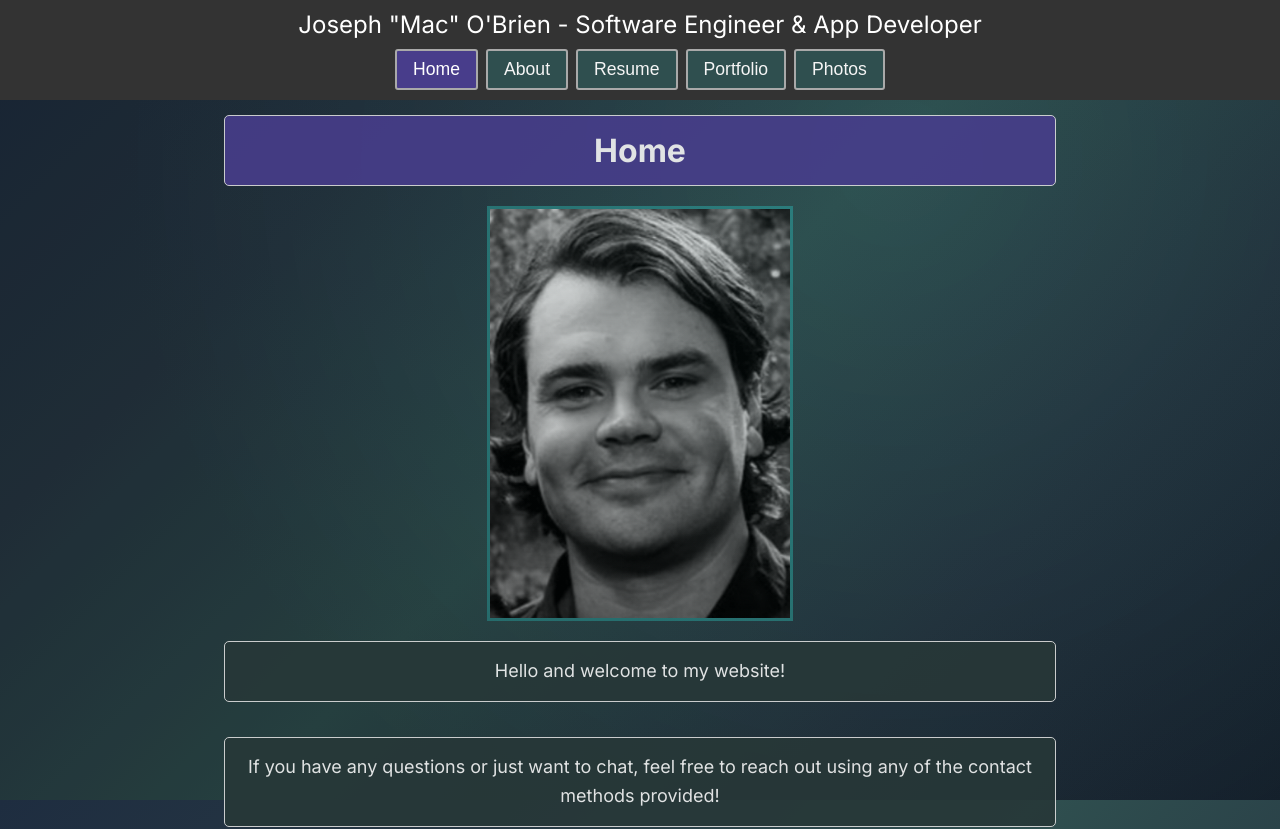
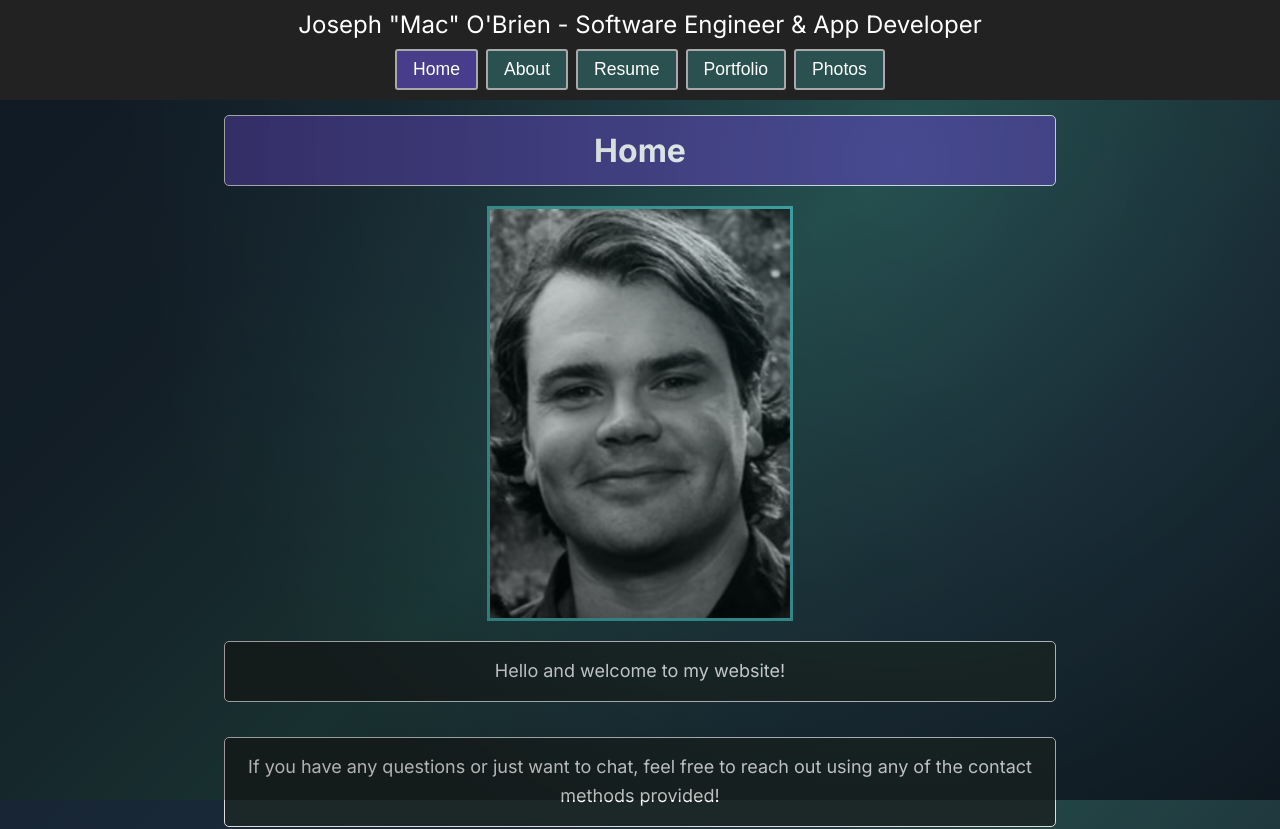
Before and after one commit to jobrien127/personal-site, a React (Create React App) app: page / in a window 1280 px wide. Shown: the top 829 px of the page. Built offline with nearby package versions, Linux system fonts and the light colour scheme.

Commit message:
feat: restyle site

```diff
--- a/public/index.html
+++ b/public/index.html
@@ -4,7 +4,7 @@
     <meta charset="utf-8" />
     <link rel="icon" href="%PUBLIC_URL%/favicon.ico" />
     <meta name="viewport" content="width=device-width, initial-scale=1" />
-    <meta name="theme-color" content="#000000" />
+    <meta name="theme-color" content="#172535" />
     <meta name="description" content="Joseph O'Brien - Software Engineer and App Developer Portfolio" />
     <link rel="apple-touch-icon" href="%PUBLIC_URL%/logo192.png" />
     <link rel="manifest" href="%PUBLIC_URL%/manifest.json" />
--- a/src/components/common/SEO.tsx
+++ b/src/components/common/SEO.tsx
@@ -37,6 +37,10 @@ const SEO: React.FC<SEOProps> = ({
       <meta name="twitter:description" content={description} />
       <meta name="twitter:image" content={ogImage} />
 
+      {/* Accessibility meta tags */}
+      <meta name="theme-color" content="#172535" />
+      <meta name="color-scheme" content="dark light" />
+
       {/* Additional meta tags */}
       <meta name="viewport" content="width=device-width, initial-scale=1.0" />
       <meta name="robots" content="index, follow" />
--- a/src/components/layout/MainLayout.tsx
+++ b/src/components/layout/MainLayout.tsx
@@ -14,11 +14,11 @@ const LayoutWrapper = styled.div<WrapperProps>`
   min-height: 100vh;
   background: linear-gradient(
     135deg,
-    #1e2d40 0%,
-    #273844 25%,
-    #2f4f4f 50%,
-    #273844 75%,
-    #1a2836 100%
+    #172535 0%,
+    #1c2c38 25%,
+    #234545 50%,
+    #1c2c38 75%,
+    #14212c 100%
   );
   background-size: cover;
   background-position: center;
@@ -36,8 +36,8 @@ const LayoutWrapper = styled.div<WrapperProps>`
     height: 100%;
     background: radial-gradient(
       circle at 70% 20%,
-      rgba(45, 128, 128, 0.08) 0%,
-      rgba(0, 0, 0, 0.2) 70%
+      rgba(67, 191, 191, 0.1) 0%,
+      rgba(0, 0, 0, 0.3) 70%
     );
     z-index: 0;
     pointer-events: none;
@@ -58,7 +58,6 @@ const MainLayout: React.FC<LayoutProps> = ({ children }) => {
   const [isBackgroundLoaded, setIsBackgroundLoaded] = useState(false);
 
   useEffect(() => {
-    // Set background as loaded immediately since we're not loading an image anymore
     setIsBackgroundLoaded(true);
   }, []);
 
--- a/src/components/ui/LoadingSpinner.tsx
+++ b/src/components/ui/LoadingSpinner.tsx
@@ -18,8 +18,8 @@ const SpinnerWrapper = styled(motion.div)`
 const Spinner = styled.div`
   width: 50px;
   height: 50px;
-  border: 5px solid #f3f3f3;
-  border-top: 5px solid #3498db;
+  border: 5px solid #f8f8f8;
+  border-top: 5px solid #4361ee;
   border-radius: 50%;
   animation: ${spin} 1s linear infinite;
 `;
--- a/src/styles/GlobalStyles.ts
+++ b/src/styles/GlobalStyles.ts
@@ -6,7 +6,7 @@ const GlobalStyles = createGlobalStyle`
     margin: 0;
     padding: 0;
     height: 100%;
-    background-color: lightgray;
+    background-color: #e0e0e0;
     font-family: 'Inter', -apple-system, BlinkMacSystemFont, 'Segoe UI', Roboto,
       'Helvetica Neue', Arial, sans-serif;
     -webkit-font-smoothing: antialiased;
@@ -22,16 +22,16 @@ const GlobalStyles = createGlobalStyle`
 
   /* Common styles */
   h2 {
-    color: whitesmoke;
+    color: #ffffff;
     border: 1px solid #ddd;
     border-radius: 5px;
-    background-color: darkslateblue;
+    background-color: #483d8b;
     text-align: center;
     font-size: 2rem;
     margin: 0 auto 20px;
     padding: 15px;
     max-width: 800px;
-    opacity: 0.9;
+    opacity: 1;
   }
 
   /* TabBar styles */
@@ -43,7 +43,7 @@ const GlobalStyles = createGlobalStyle`
   .tab-bar {
     position: fixed;
     width: 100%;
-    background-color: #333;
+    background-color: #222;
     display: flex;
     z-index: 1000;
     padding: 10px 0 5px;
@@ -57,7 +57,7 @@ const GlobalStyles = createGlobalStyle`
   }
 
   .tab-header {
-    color: white;
+    color: #ffffff;
     text-decoration: none;
     padding-bottom: 10px;
     font-size: 1.5rem;
@@ -75,10 +75,10 @@ const GlobalStyles = createGlobalStyle`
   }
 
   .tab-link {
-    background: #2f4f4f;
-    color: whitesmoke;
+    background: #2a5050;
+    color: #ffffff;
     text-decoration: none;
-    border-color: darkgrey;
+    border-color: #a9a9a9;
     border-radius: 3px;
     border-style: solid;
     cursor: pointer;
@@ -89,13 +89,13 @@ const GlobalStyles = createGlobalStyle`
 
   .tab-link:hover {
     text-decoration: underline;
-    background-color: #273838;
-    color: lightgray;
+    background-color: #1e3434;
+    color: #ffffff;
   }
 
   .tab-link.active {
-    background-color: darkslateblue;
-    color: #fff;
+    background-color: #483d8b;
+    color: #ffffff;
   }
 
   /* Common page styles */
@@ -114,10 +114,10 @@ const GlobalStyles = createGlobalStyle`
   .not-found-content {
     font-size: 18px;
     line-height: 1.6;
-    color: whitesmoke;
-    background-color: #273838;
+    color: #ffffff;
+    background-color: #1c2727;
     margin-bottom: 3%;
-    opacity: 0.9;
+    opacity: 1;
     border: 1px solid #ddd;
     border-radius: 5px;
     padding: 15px;
@@ -128,8 +128,8 @@ const GlobalStyles = createGlobalStyle`
 
   .home-link {
     display: inline-block;
-    background-color: darkslategray;
-    color: whitesmoke;
+    background-color: #2a5050;
+    color: #ffffff;
     padding: 12px 24px;
     margin-top: 15px;
     border-radius: 4px;
@@ -139,8 +139,8 @@ const GlobalStyles = createGlobalStyle`
   }
 
   .home-link:hover {
-    background-color: #2f4f4f;
-    color: white;
+    background-color: #3a6060;
+    color: #ffffff;
     transform: translateY(-1px);
     box-shadow: 0 2px 4px rgba(0, 0, 0, 0.2);
   }
@@ -149,7 +149,7 @@ const GlobalStyles = createGlobalStyle`
   .home-image {
     height: auto;
     max-width: 300px;
-    border: 3px solid #2d8080;
+    border: 3px solid #3ea3a3;
     margin: 20px auto;
     display: block;
   }
@@ -157,10 +157,10 @@ const GlobalStyles = createGlobalStyle`
   #home p, #about p {
     font-size: 18px;
     line-height: 1.6;
-    color: whitesmoke;
-    background-color: #273838;
+    color: #ffffff;
+    background-color: #1c2727;
     margin-bottom: 3%;
-    opacity: 0.9;
+    opacity: 1;
     border: 1px solid #ddd;
     border-radius: 5px;
     padding: 15px;
@@ -178,13 +178,13 @@ const GlobalStyles = createGlobalStyle`
   }
 
   .project {
-    background-color: #273838;
-    color: whitesmoke;
+    background-color: #1c2727;
+    color: #ffffff;
     border: 1px solid #ddd;
     border-radius: 5px;
     padding: 20px;
     box-shadow: 0 2px 4px rgba(0, 0, 0, 0.1);
-    opacity: 0.9;
+    opacity: 1;
   }
 
   .project-title {
@@ -198,7 +198,7 @@ const GlobalStyles = createGlobalStyle`
   }
 
   .project-link {
-    color: #ad8dff;
+    color: #c4b3ff;
     text-decoration: none;
     font-weight: bold;
     display: block;
@@ -211,7 +211,7 @@ const GlobalStyles = createGlobalStyle`
 
   .project-link:hover {
     text-decoration: underline;
-    color: #ffd902;
+    color: #ffe44f;
   }
 
   /* Resume styles */
@@ -224,8 +224,8 @@ const GlobalStyles = createGlobalStyle`
 
   .download-link {
     display: inline-block;
-    background-color: darkslategray;
-    color: whitesmoke;
+    background-color: #2a5050;
+    color: #ffffff;
     padding: 12px 24px;
     border-radius: 4px;
     text-decoration: none;
@@ -234,8 +234,8 @@ const GlobalStyles = createGlobalStyle`
   }
 
   .download-link:hover {
-    background-color: #2f4f4f;
-    color: white;
+    background-color: #3a6060;
+    color: #ffffff;
     transform: translateY(-1px);
     box-shadow: 0 2px 4px rgba(0, 0, 0, 0.2);
   }
@@ -252,10 +252,10 @@ const GlobalStyles = createGlobalStyle`
   .contact-card {
     font-size: 18px;
     line-height: 1.6;
-    color: whitesmoke;
-    background-color: #273838;
+    color: #ffffff;
+    background-color: #1c2727;
     margin-bottom: 3%;
-    opacity: 0.9;
+    opacity: 1;
     border: 1px solid #ddd;
     border-radius: 5px;
     padding: 15px;
@@ -269,29 +269,29 @@ const GlobalStyles = createGlobalStyle`
 
   .contact-card h3 {
     margin: 0 0 15px 0;
-    color: whitesmoke;
+    color: #ffffff;
     font-size: 1.3em;
   }
 
   .contact-card a {
-    color: #ad8dff;
+    color: #c4b3ff;
     text-decoration: none;
     font-size: 1.1em;
   }
 
   .contact-card a:hover {
     text-decoration: underline;
-    color: #ffd902;
+    color: #ffe44f;
   }
 
   .contact-card span {
     font-size: 1.1em;
-    color: #fffde9;
+    color: #ffffff;
   }
 
   /* Footer styles */
   .footer {
-    background-color: #333;
+    background-color: #222;
     padding: 20px 20px 20px;
     width: 100%;
     box-sizing: border-box;
@@ -314,21 +314,21 @@ const GlobalStyles = createGlobalStyle`
   }
 
   .footer-section h4 {
-    color: #fff;
+    color: #ffffff;
     margin: 0 0 0px;
     font-size: 1.1rem;
   }
 
   .footer-section a,
   .footer-section {
-    color: #b79cfd;
+    color: #c4b3ff;
     text-decoration: none;
     font-size: 1rem;
     transition: color 0.2s ease;
   }
 
   .footer-section a:hover {
-    color: #fff;
+    color: #ffffff;
     text-decoration: underline;
   }
 
@@ -346,7 +346,7 @@ const GlobalStyles = createGlobalStyle`
   .footer-bottom p {
     margin: 0;
     font-size: 0.9rem;
-    color: #999;
+    color: #bbbbbb;
   }
 
   /* Photos styles */
@@ -369,9 +369,9 @@ const GlobalStyles = createGlobalStyle`
     display: block;
     margin-bottom: 25px;
     border-radius: 6px;
-    border: 2px solid #2d8080;
+    border: 2px solid #3ea3a3;
     cursor: pointer;
-    background-color: #273838;
+    background-color: #1c2727;
     padding: 12px;
     transition: transform 0.5s ease, box-shadow 0.5s ease;
   }
```
Also changed, not shown: public/manifest.json.
